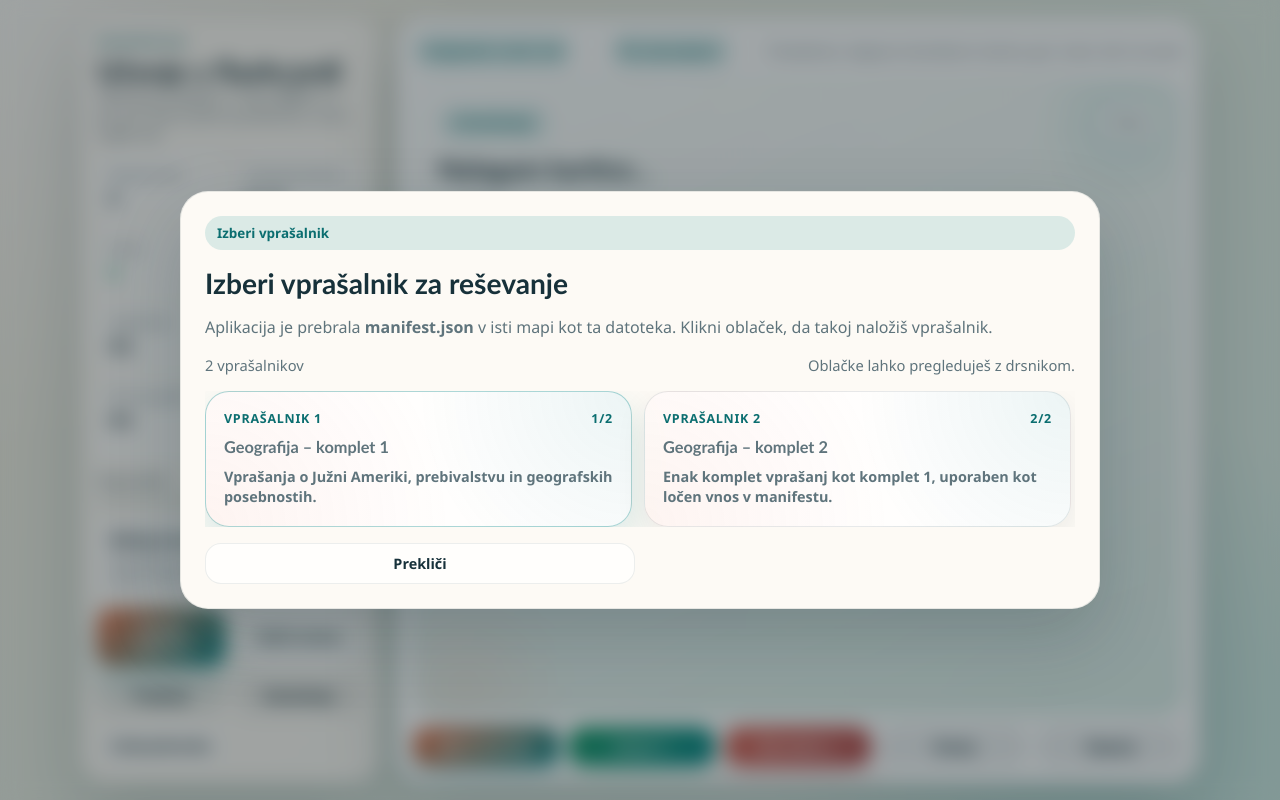
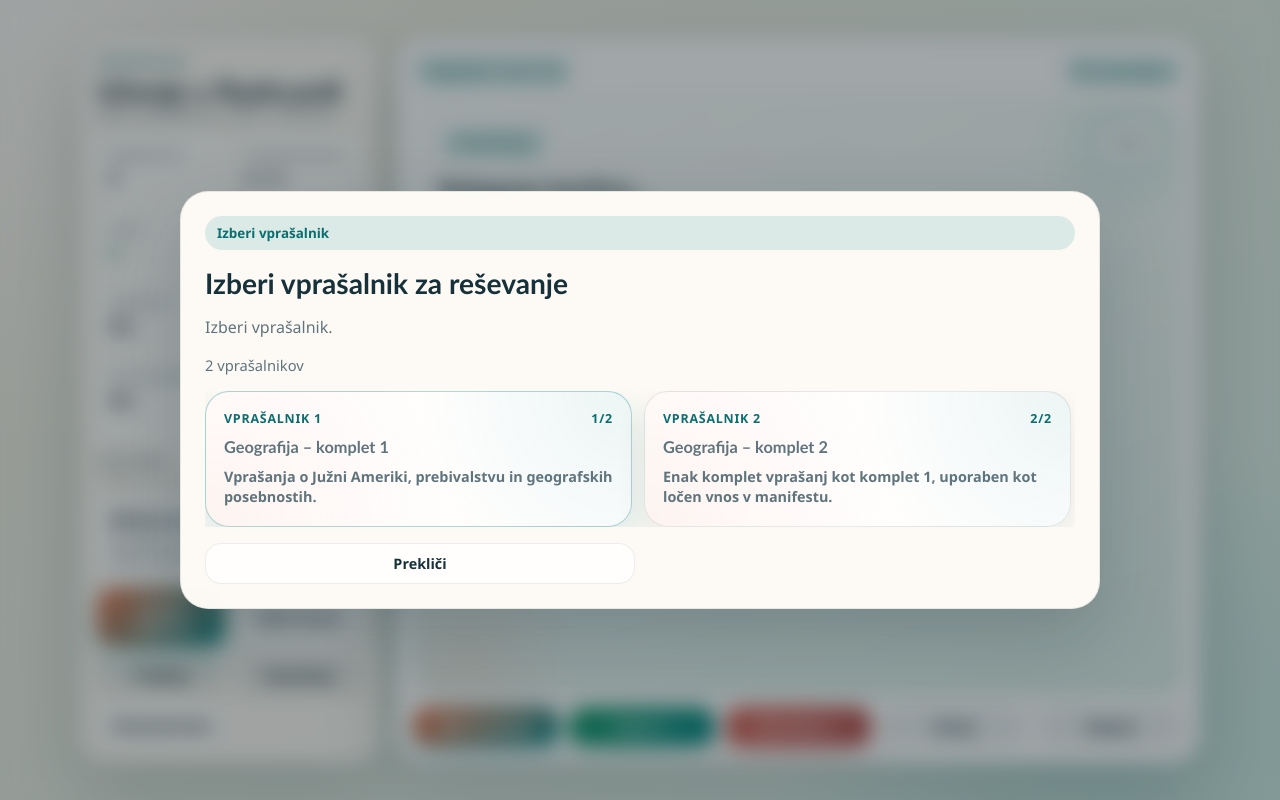
Before and after one commit to flashcardsslo/5ka, a plain HTML site: page index.html in a window 1280 px wide. Drawn offline with Linux system fonts and the light colour scheme.

Commit message:
Update index.html

```diff
--- a/index.html
+++ b/index.html
@@ -328,11 +328,6 @@
       color: var(--danger);
     }
 
-    .shortcut {
-      color: var(--muted);
-      font-size: 0.84rem;
-    }
-
     .flashcard {
       position: relative;
       flex: 1;
@@ -956,10 +951,6 @@
         max-width: none;
       }
 
-      .shortcut {
-        display: none;
-      }
-
       .face-top {
         align-items: stretch;
       }
@@ -1016,7 +1007,7 @@
         <p class="eyebrow">Geografija</p>
         <h1>Učenje s flashcardi</h1>
         <p class="lead">
-          Aplikacija pogleda v mapo <strong>data</strong> in ti ponudi izbiro JSON vprašalnika, če jih najde več.
+          Izberi vprašalnik in začni z učenjem.
         </p>
       </div>
 
@@ -1097,7 +1088,6 @@
       <div class="card-toolbar">
         <span class="tag" id="modeTag">Originalni vrstni red</span>
         <span class="tag" id="answerStateTag">Še neocenjeno</span>
-        <span class="shortcut">Preslednica: odgovor, levo/desno: kartica, gor: znam, dol: ne znam</span>
       </div>
 
       <div class="flashcard" id="flashcard">
@@ -1112,7 +1102,7 @@
               <h2 class="question" id="questionText">Nalagam kartice...</h2>
               <div class="hint-block">
                 <span class="hint-label">Namig</span>
-                <p class="hint-text" id="hintText">Namig se prikaže tukaj v manjši pisavi.</p>
+                <p class="hint-text" id="hintText">Namig.</p>
               </div>
             </div>
 
@@ -1146,7 +1136,7 @@
       </div>
 
       <div class="empty-state" id="emptyState">
-        V bazi ni bilo mogoče najti kartic. Preveri, da je v isti mapi kot ta HTML datoteka datoteka <strong>manifest.json</strong>.
+        Kartice trenutno niso na voljo.
       </div>
 
       <section class="session-end" id="sessionEnd">
@@ -1198,12 +1188,9 @@
     <div class="modal-card" role="dialog" aria-modal="true" aria-labelledby="quizSelectModalTitle">
       <span class="tag">Izberi vprašalnik</span>
       <h3 id="quizSelectModalTitle">Izberi vprašalnik za reševanje</h3>
-      <p id="quizSelectModalText">
-        Aplikacija je prebrala <strong>manifest.json</strong> v isti mapi kot ta datoteka. Klikni oblaček, da takoj naložiš vprašalnik.
-      </p>
+      <p id="quizSelectModalText">Izberi vprašalnik.</p>
       <div class="quiz-picker-meta">
         <span id="quizPickerCount">0 vprašalnikov</span>
-        <span>Oblačke lahko pregleduješ z drsnikom.</span>
       </div>
       <div class="quiz-picker-grid" id="quizPickerGrid" aria-live="polite"></div>
       <div class="modal-actions">
@@ -1315,7 +1302,7 @@
           number: Number.isFinite(Number(card.number)) ? Number(card.number) : index + 1,
           front: card.front || "",
           back: card.back || "",
-          hint: card.hint || "Brez dodatnega namiga.",
+          hint: card.hint || "",
           imageUrl: typeof card.imageUrl === "string" ? card.imageUrl : "",
           altText: typeof card.altText === "string" ? card.altText : ""
         }))
@@ -1382,7 +1369,7 @@
 
         const description = document.createElement("p");
         description.className = "quiz-cloud-desc";
-        description.textContent = quiz.description || "Brez opisa.";
+        description.textContent = quiz.description || "";
 
         foot.append(footLabel, footCount);
         button.append(foot, title, description);
@@ -1726,8 +1713,8 @@
       renderRoundSummary();
 
       if (!card) {
-      els.questionText.textContent = "Kartice niso na voljo.";
-      els.hintText.textContent = "Preveri datoteko manifest.json.";
+        els.questionText.textContent = "Kartice niso na voljo.";
+        els.hintText.textContent = "Naloži vprašalnik.";
       els.answerText.textContent = "Ko bo baza prepoznana, se bodo odgovori prikazali tukaj.";
       els.backQuestionText.textContent = "Vprašanje bo prikazano tukaj.";
       return;
```
